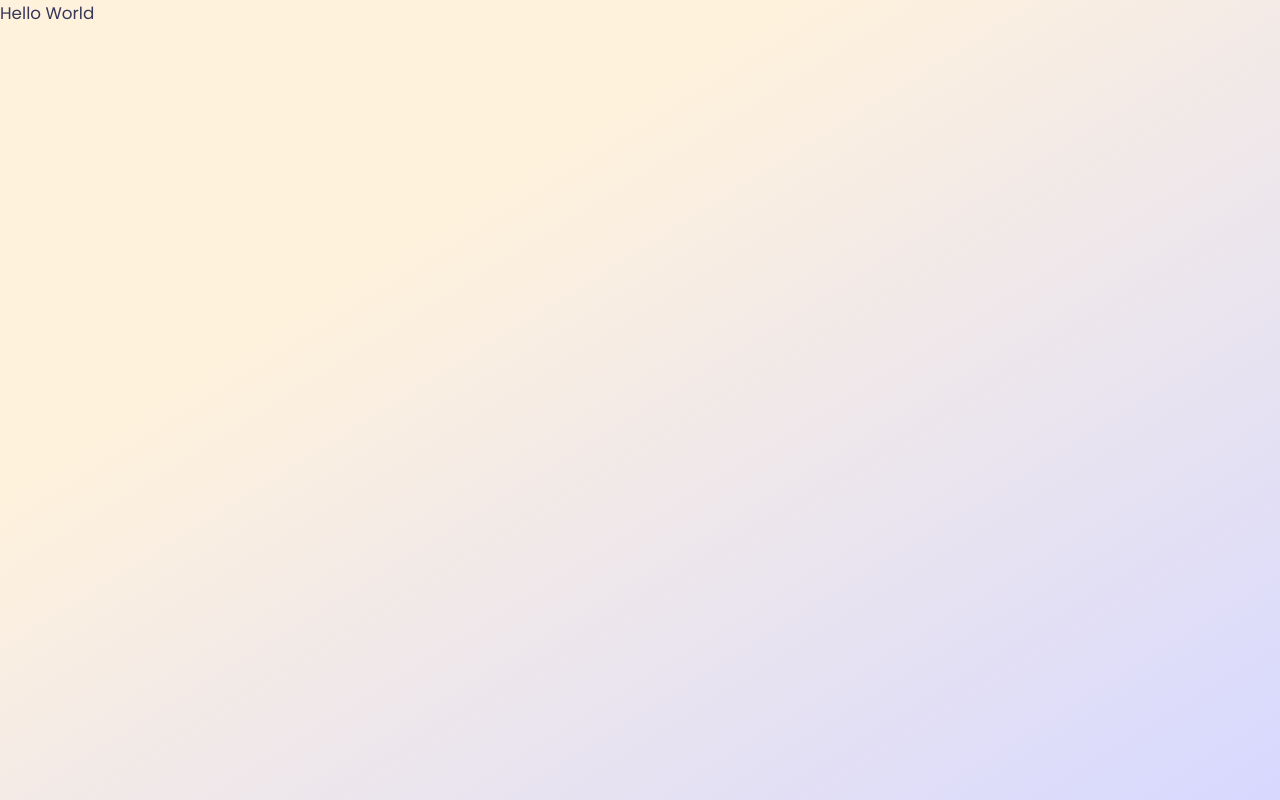
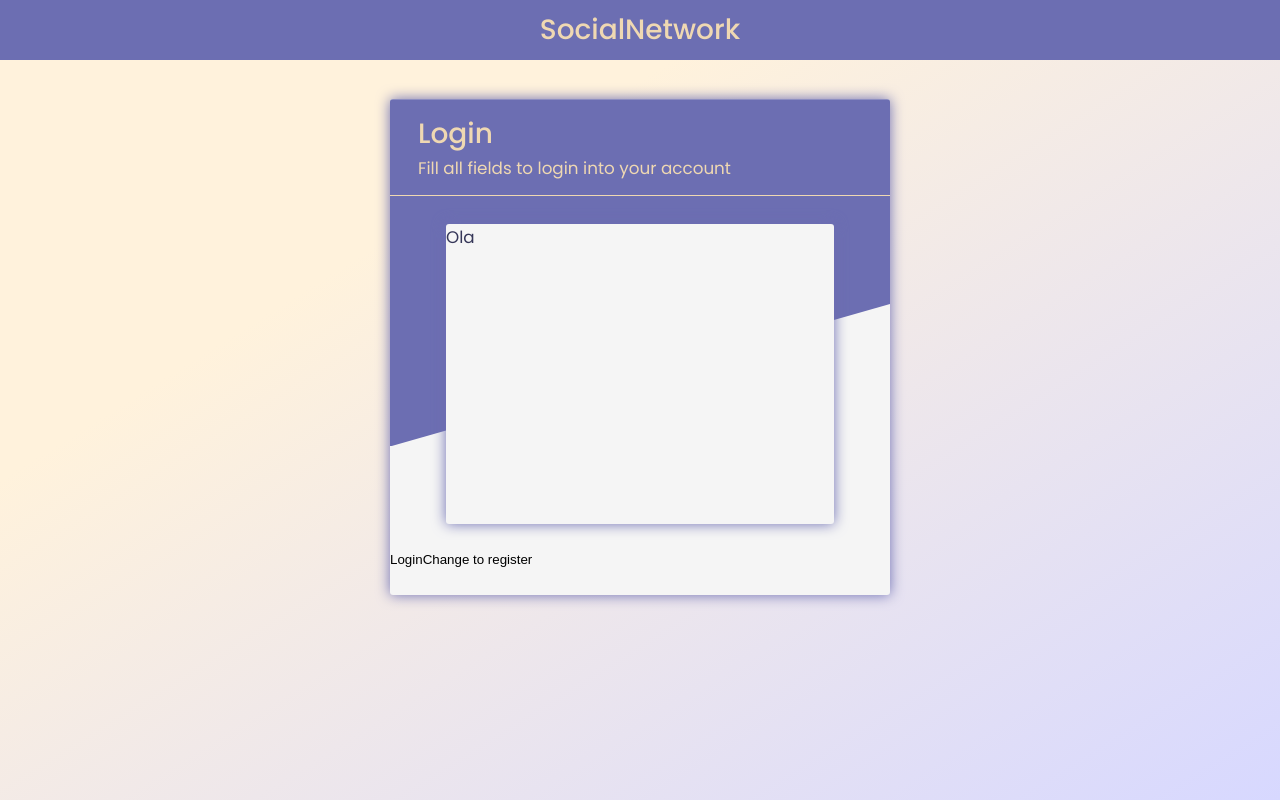
Before and after one commit to luisfilipemendonca/SocialNetwork-frontend, a React (Create React App) app: page /login in a window 1280 px wide. Built offline with nearby package versions, Linux system fonts and the light colour scheme.

Commit message:
Added navbar and form component

```diff
--- a/src/App.js
+++ b/src/App.js
@@ -4,12 +4,14 @@ import { BrowserRouter } from 'react-router-dom';
 import { Provider } from 'react-redux';
 import { PersistGate } from 'redux-persist/integration/react';
 
-import GlobalStyle from './style';
+import GlobalStyle, { MainContainer } from './style';
 import Theme from './style/Theme';
 
 import { persistor, store } from './store';
 
 import Routes from './routes';
+
+import Navbar from './layout/Navbar';
 
 const App = () => {
   return (
@@ -18,7 +20,10 @@ const App = () => {
         <PersistGate persistor={persistor}>
           <BrowserRouter>
             <ThemeProvider theme={Theme}>
-              <Routes />
+              <Navbar />
+              <MainContainer>
+                <Routes />
+              </MainContainer>
               <GlobalStyle />
             </ThemeProvider>
           </BrowserRouter>
--- /dev/null
+++ b/src/components/Form/index.js
@@ -0,0 +1,28 @@
+import React from 'react';
+
+import {
+  FormContainer,
+  FormHeader,
+  FormTitle,
+  FormInfo,
+  FormContent,
+  FormBtns,
+} from './styled';
+
+const Form = ({ title, info }) => {
+  return (
+    <FormContainer>
+      <FormHeader>
+        {title && <FormTitle>{title}</FormTitle>}
+        {info && <FormInfo>{info}</FormInfo>}
+      </FormHeader>
+      <FormContent>Ola</FormContent>
+      <FormBtns>
+        <button type="button">Login</button>
+        <button type="button">Change to register</button>
+      </FormBtns>
+    </FormContainer>
+  );
+};
+
+export default Form;
--- /dev/null
+++ b/src/components/Form/styled.js
@@ -0,0 +1,62 @@
+import styled from 'styled-components';
+
+export const FormContainer = styled.form`
+  background-color: #f5f5f5;
+  box-shadow: 0 0 1rem ${({ theme }) => theme.colors.primaryDark};
+  width: 100%;
+  max-width: 500px;
+  margin: 2rem auto;
+  border-radius: 3px;
+  position: relative;
+  overflow: hidden;
+  z-index: 1;
+
+  & > * {
+    margin-bottom: 2rem;
+  }
+
+  &::before {
+    content: '';
+    position: absolute;
+    top: 0;
+    left: 0;
+    width: 100%;
+    height: 70%;
+    clip-path: polygon(0 0, 100% 0, 100% 59%, 0% 100%);
+    background-color: ${({ theme }) => theme.colors.primaryDark};
+    z-index: -1;
+  }
+`;
+
+export const FormHeader = styled.header`
+  border-bottom: 1px solid ${({ theme }) => theme.colors.secondaryDark};
+  padding: 0.8rem;
+
+  @media screen and (min-width: ${({ theme }) => theme.mediaQueries.small}) {
+    padding: 1rem 2rem;
+  }
+`;
+
+export const FormTitle = styled.h1`
+  color: ${({ theme }) => theme.colors.secondaryDark};
+`;
+
+export const FormInfo = styled.p`
+  color: ${({ theme }) => theme.colors.secondaryDark};
+`;
+
+export const FormContent = styled.div`
+  height: 300px;
+  margin: 0 2rem 2rem;
+  border-radius: 3px;
+  background-color: #f5f5f5;
+  box-shadow: 0 0 1rem ${({ theme }) => theme.colors.primaryDark};
+
+  @media screen and (min-width: ${({ theme }) => theme.mediaQueries.small}) {
+    margin: 0 4rem 2rem;
+  }
+`;
+
+export const FormBtns = styled.div`
+  display: flex;
+`;
--- /dev/null
+++ b/src/layout/Navbar/index.js
@@ -0,0 +1,16 @@
+import React from 'react';
+import { useSelector } from 'react-redux';
+
+import { NavbarContainer, NavbarBrand } from './styled';
+
+const Navbar = () => {
+  const { isLogged } = useSelector((state) => state.user);
+
+  return (
+    <NavbarContainer isLogged={isLogged}>
+      <NavbarBrand>SocialNetwork</NavbarBrand>
+    </NavbarContainer>
+  );
+};
+
+export default Navbar;
--- /dev/null
+++ b/src/layout/Navbar/styled.js
@@ -0,0 +1,15 @@
+import styled from 'styled-components';
+
+export const NavbarContainer = styled.nav`
+  background-color: ${({ theme }) => theme.colors.primaryDark};
+  height: ${({ theme }) => theme.dimensions.navbarHeightSmall};
+  display: flex;
+  align-items: center;
+  justify-content: ${({ isLogged }) => (isLogged ? 'space-between' : 'center')};
+  padding: 0.8rem;
+  color: ${({ theme }) => theme.colors.secondaryDark};
+  position: fixed;
+  width: 100%;
+`;
+
+export const NavbarBrand = styled.h1``;
--- a/src/pages/Login.js
+++ b/src/pages/Login.js
@@ -1,7 +1,15 @@
 import React from 'react';
 
+import { SectionForm } from '../style';
+
+import Form from '../components/Form';
+
 const LoginPage = () => {
-  return <div>Hello World</div>;
+  return (
+    <SectionForm>
+      <Form title="Login" info="Fill all fields to login into your account" />
+    </SectionForm>
+  );
 };
 
 export default LoginPage;
--- a/src/style/Theme/index.js
+++ b/src/style/Theme/index.js
@@ -14,9 +14,9 @@ export default {
     },
     sizes: {
       default: '1.2rem',
-      primaryTitle: '2.4rem',
-      secondaryTitle: '2.1rem',
-      tertiaryTitle: '1.8rem',
+      primaryTitle: '2rem',
+      secondaryTitle: '1.8rem',
+      tertiaryTitle: '1.6rem',
     },
   },
   mediaQueries: {
@@ -25,4 +25,7 @@ export default {
     large: '992px',
     extraLarge: '1200px',
   },
+  dimensions: {
+    navbarHeightSmall: '60px',
+  },
 };
--- a/src/style/index.js
+++ b/src/style/index.js
@@ -1,4 +1,4 @@
-import { createGlobalStyle } from 'styled-components';
+import styled, { createGlobalStyle } from 'styled-components';
 
 export default createGlobalStyle`
   * {
@@ -58,3 +58,17 @@ export default createGlobalStyle`
     cursor: pointer;
   }
 `;
+
+export const MainContainer = styled.main`
+  padding-top: ${({ theme }) => theme.dimensions.navbarHeightSmall};
+  max-width: 1000px;
+  margin: 0 auto;
+`;
+
+export const MainSection = styled.section`
+  padding: 0.8rem;
+`;
+
+export const SectionForm = styled(MainSection)`
+  position: relative;
+`;
```
